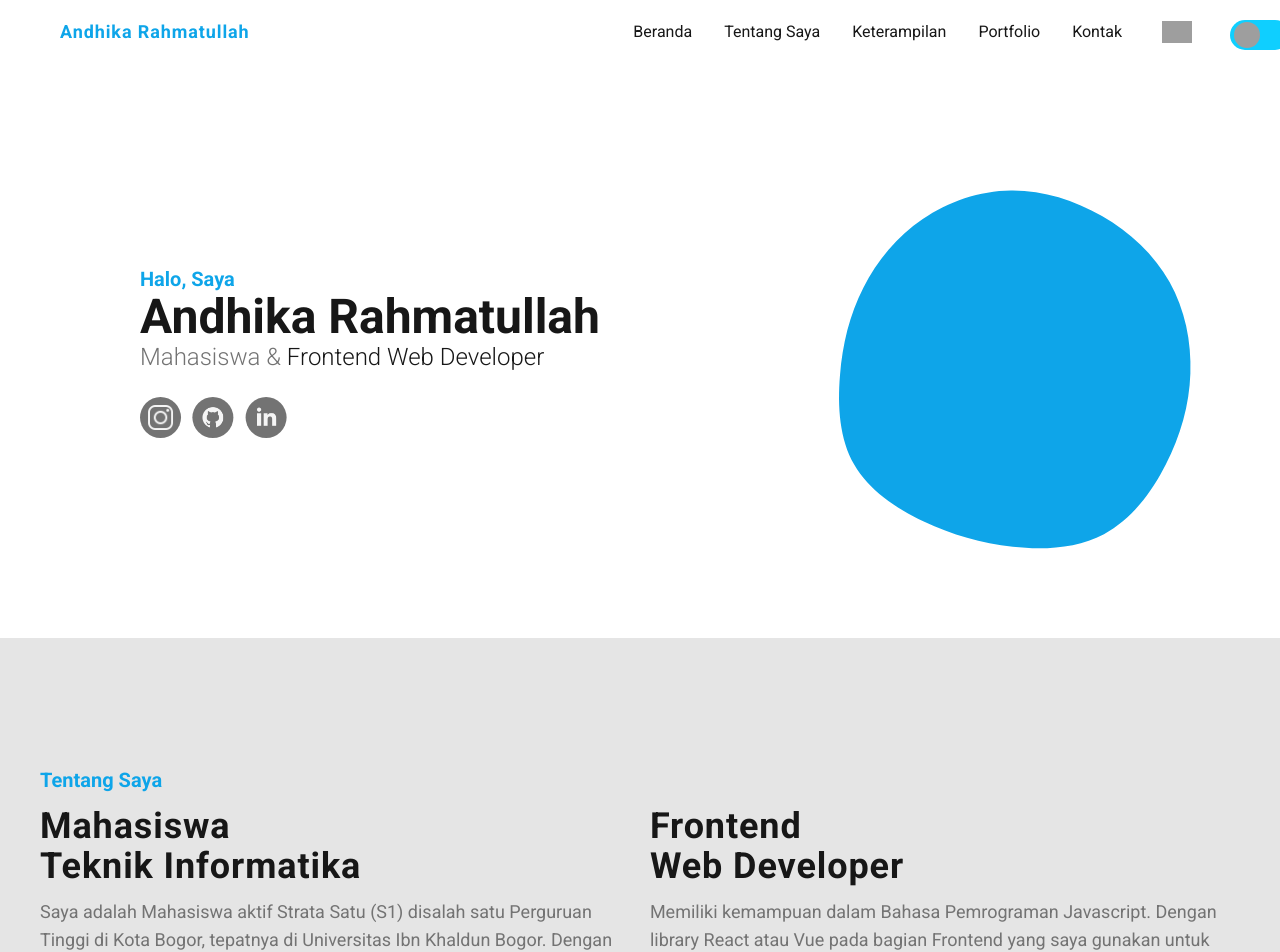
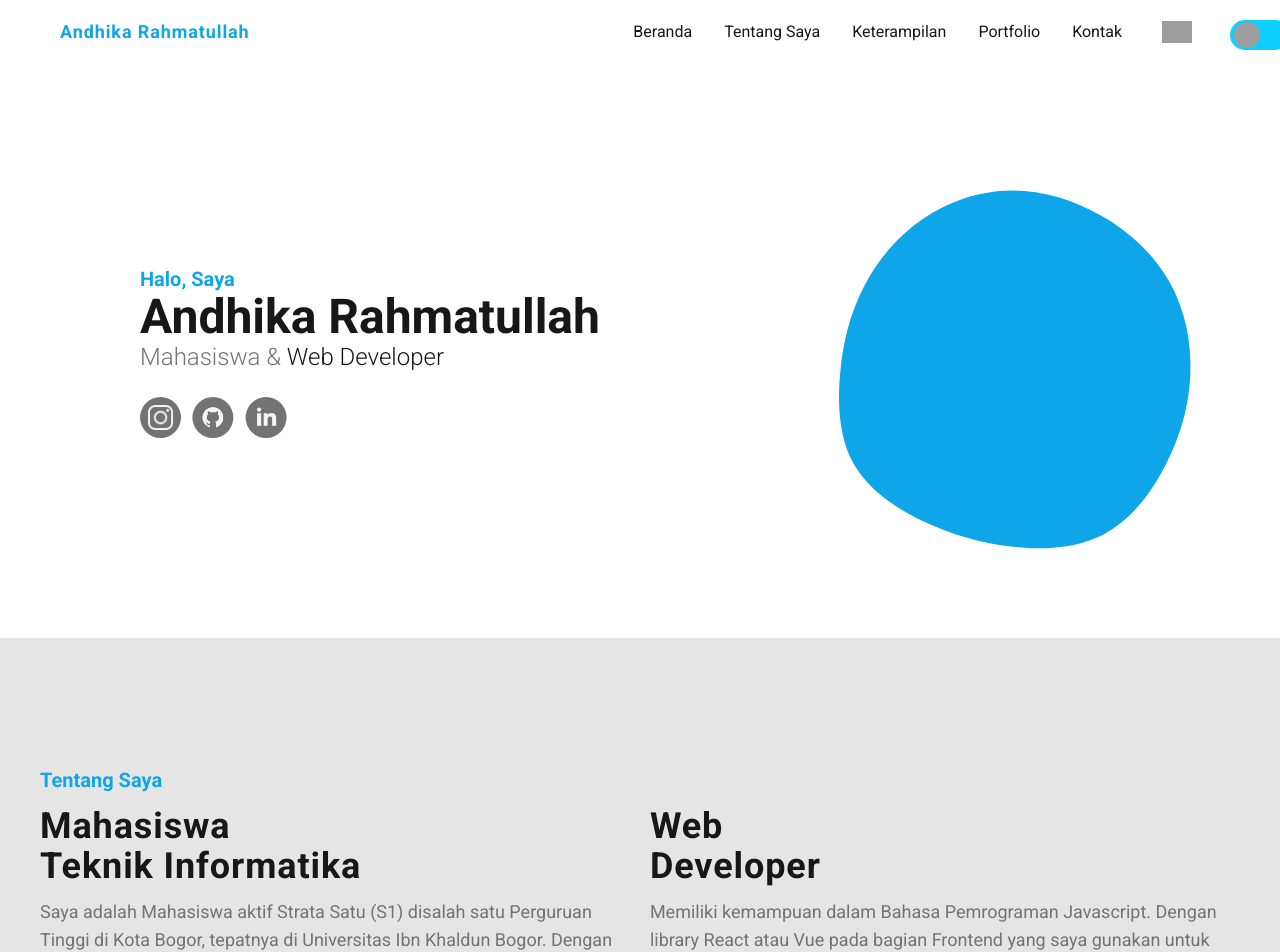
Before and after one commit to AndhikaRahmatullah/portfolio, a React (Create React App) app: page / in a window 1280 px wide. Shown: the top 952 px of the page. Built offline with nearby package versions, Linux system fonts and the light colour scheme; grey boxes are pictures that could not be loaded; what prettier-plugin-tailwindcss would draw is missing.

Commit message:
fix: ...

```diff
--- a/src/components/About.jsx
+++ b/src/components/About.jsx
@@ -47,7 +47,7 @@ const About = ({ aboutItem }) => {
 							transition={{ duration: 1, delay: 1, type: "spring", stiffness: 20, damping: 5 }}
 							className="flex flex-col justify-center gap-3 lg:w-[600px]">
 							<p className="text-3xl font-semibold tracking-wide text-dark dark:text-white lg:text-4xl">
-								Frontend <span className="block">Web Developer</span>
+								Web <span className="block">Developer</span>
 							</p>
 							<p className="text-base leading-snug text-neutral-500 lg:text-lg">{CurrentLanguage === "Indonesia" ? "Memiliki kemampuan dalam Bahasa Pemrograman Javascript. Dengan library React atau Vue pada bagian Frontend yang saya gunakan untuk Website yang dikembangkan." : "Have ability in Javascript Programming Language. With the React or Vue library on the Frontend section that I use for the developed Website."}</p>
 						</motion.div>
--- a/src/components/Hero.jsx
+++ b/src/components/Hero.jsx
@@ -116,7 +116,7 @@ const Hero = () => {
 						<motion.p
 							variants={variantsHeroChild}
 							className="text-center text-xl font-light text-dark dark:text-white md:text-start lg:text-2xl">
-							<span className="block text-neutral-500 md:inline-block"> {CurrentLanguage === "Indonesia" ? "Mahasiswa &" : "Student &"}</span> Frontend Web Developer
+							<span className="block text-neutral-500 md:inline-block"> {CurrentLanguage === "Indonesia" ? "Mahasiswa &" : "Student &"}</span> Web Developer
 						</motion.p>
 					</motion.div>
 
```
